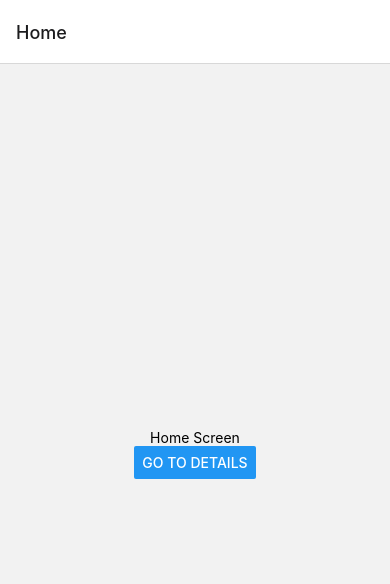
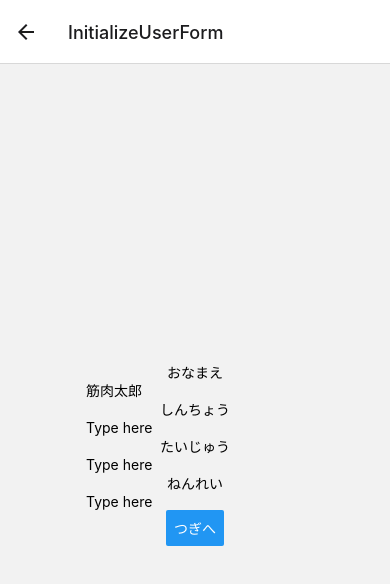
Before and after one commit to aizuHackathon/hackathon-front-app, a React Native app: screen /InitializeUserForm in a window 390 px wide. Shown: the top 584 px of the page. Built offline with nearby package versions, Linux system fonts and the light colour scheme.

Commit message:
create user form

```diff
--- a/App.tsx
+++ b/App.tsx
@@ -2,11 +2,11 @@ import React from 'react';
 import { NavigationContainer } from '@react-navigation/native';
 import { createNativeStackNavigator } from '@react-navigation/native-stack';
 import HomeScreen from './src/screens/Home';
-import DetailsScreen from './src/screens/Details';
+import InitializeUserFormScreen from './src/screens/InitializeUserForm';
 
 type RootStackParamList = {
   Home: undefined;
-  Details: undefined;
+  InitializeUserForm: undefined;
 };
 
 // TODO: Stackがコンポーネントとして使えないとerrorが出るので、anyを使わずにできるようにする。
@@ -16,7 +16,10 @@ const App: React.VFC = () => (
   <NavigationContainer>
     <Stack.Navigator initialRouteName='Home'>
       <Stack.Screen name='Home' component={HomeScreen} />
-      <Stack.Screen name='Details' component={DetailsScreen} />
+      <Stack.Screen
+        name='InitializeUserForm'
+        component={InitializeUserFormScreen}
+      />
     </Stack.Navigator>
   </NavigationContainer>
 );
--- a/src/screens/Details.tsx
+++ /dev/null
@@ -1,22 +0,0 @@
-import React from 'react';
-import { Text, View, Button } from 'react-native';
-
-const DetailsScreen: React.FC = ({ navigation }) => {
-  return (
-    <View style={{ flex: 1, alignItems: 'center', justifyContent: 'center' }}>
-      <Text>Details Screen</Text>
-      <Button
-        title='Go to Details'
-        onPress={() => navigation.push('Details')}
-      />
-      <Button title='Go to Home' onPress={() => navigation.navigate('Home')} />
-      <Button title='Go back' onPress={() => navigation.goBack()} />
-      <Button
-        title='Go back to first screen in stack'
-        onPress={() => navigation.popToTop()}
-      />
-    </View>
-  );
-};
-
-export default DetailsScreen;
--- a/src/screens/Home.tsx
+++ b/src/screens/Home.tsx
@@ -6,8 +6,8 @@ const HomeScreen: React.FC = ({ navigation }) => {
     <View style={{ flex: 1, alignItems: 'center', justifyContent: 'center' }}>
       <Text>Home Screen</Text>
       <Button
-        title='Go to Details'
-        onPress={() => navigation.navigate('Details')}
+        title='Go to InitializeUserForm'
+        onPress={() => navigation.navigate('InitializeUserForm')}
       />
     </View>
   );
--- /dev/null
+++ b/src/screens/InitializeUserForm.tsx
@@ -0,0 +1,69 @@
+import React, { useState } from 'react';
+import { Text, View, Button, TextInput } from 'react-native';
+
+type InitializeUserData = {
+  name: string;
+  height: number;
+  weight: number;
+  age: number;
+};
+
+const InitializeUserFormScreen: React.FC = ({ navigation }) => {
+  const initializeUserData: InitializeUserData = {
+    name: '',
+    height: 0,
+    weight: 0,
+    age: 0,
+  };
+  const [name, onChangeName] = useState<string>('');
+  const [height, onChangeHeight] = useState<string>('');
+  const [weight, onChangeWeight] = useState<string>('');
+  const [age, onChangeAge] = useState<string>('');
+
+  initializeUserData.name = name;
+  if (!isNaN(Number(height))) {
+    initializeUserData.height = Number(height);
+  }
+  if (!isNaN(Number(weight))) {
+    initializeUserData.weight = Number(weight);
+  }
+  if (!isNaN(Number(age))) {
+    initializeUserData.age = Number(age);
+  }
+
+  console.log(initializeUserData);
+  return (
+    <View style={{ flex: 1, alignItems: 'center', justifyContent: 'center' }}>
+      <Text>おなまえ</Text>
+      <TextInput
+        placeholder='筋肉太郎'
+        onChangeText={onChangeName}
+        value={name}
+      />
+      <Text>しんちょう</Text>
+      <TextInput
+        placeholder='Type here'
+        onChangeText={onChangeHeight}
+        value={height}
+      />
+      <Text>たいじゅう</Text>
+      <TextInput
+        placeholder='Type here'
+        onChangeText={onChangeWeight}
+        value={weight}
+      />
+      <Text>ねんれい</Text>
+      <TextInput
+        placeholder='Type here'
+        onChangeText={onChangeAge}
+        value={age}
+      />
+      <Button
+        title='つぎへ'
+        onPress={() => navigation.push('InitializeUserForm')}
+      />
+    </View>
+  );
+};
+
+export default InitializeUserFormScreen;
```
